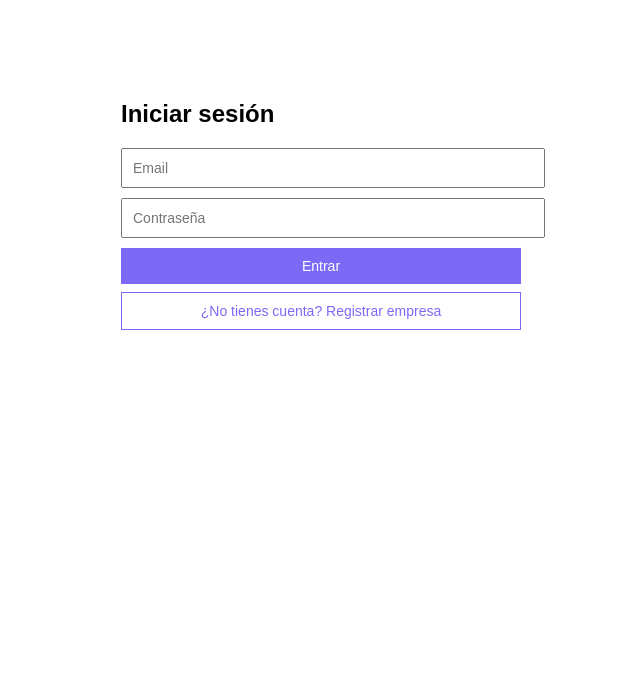
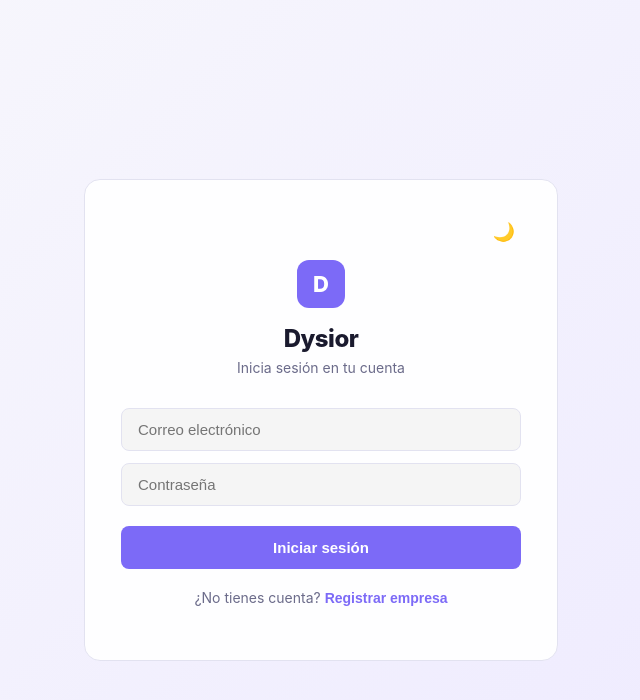
Before and after one commit to dannybaque/saas-tickets-frontend, a React (Create React App) app: page / in a window 1280 px wide. Shown: the top 700 px of the page, without its empty margins (319-959 px from the left). Built offline with nearby package versions, Linux system fonts and the light colour scheme; no server answers.

Commit message:
feat: theme switcher light/dark y diseño mejorado en login y registro

```diff
--- a/src/App.js
+++ b/src/App.js
@@ -1,3 +1,4 @@
+import { useTheme } from './ThemeContext'
 import { useState } from 'react'
 import './App.css'
 import Login from './Login'
@@ -12,6 +13,7 @@ import Dashboard from './Dashboard'
 
 
 function App() {
+  const { theme, mode, toggleTheme }          = useTheme()
   const [menuOpen, setMenuOpen]               = useState(false)
   const [token, setToken]                     = useState(null)
   const [selectedId, setSelectedId]           = useState(null)
@@ -63,7 +65,7 @@ function App() {
 
 
   return (
-    <div>
+<div style={{ minHeight: '100vh', background: theme.bg, color: theme.text, transition: 'background 0.3s, color 0.3s' }}>
       {!token && !showRegister && <Login onLogin={handleLogin} onSwitchToRegister={() => setShowRegister(true)} />}
       {!token && showRegister && <Register onRegister={handleLogin} onSwitchToLogin={() => setShowRegister(false)} />}
       {token && (
@@ -86,6 +88,12 @@ function App() {
               {userPermissions.includes('manage_categories') && <button className={`nav-btn ${view === 'categories' ? 'active' : ''}`} onClick={() => { setView('categories'); setSelectedId(null) }}>Categorías</button>}
               {userPermissions.includes('manage_roles') && <button className={`nav-btn ${view === 'permissions' ? 'active' : ''}`} onClick={() => { setView('permissions'); setSelectedId(null) }}>Permisos</button>}
               <button className="nav-btn danger" onClick={handleLogout}>Cerrar sesión</button>
+              <button
+                className="nav-btn"
+                onClick={toggleTheme}
+                style={{ fontSize: 18, padding: '4px 10px' }}>
+                {mode === 'light' ? '🌙' : '☀️'}
+              </button>
             </div>
           </div>
 
@@ -98,6 +106,9 @@ function App() {
             {userPermissions.includes('manage_categories') && <button className={`mobile-btn ${view === 'categories' ? 'active' : ''}`} onClick={() => { setView('categories'); setSelectedId(null); setMenuOpen(false) }}>Categorías</button>}
             {userPermissions.includes('manage_roles') && <button className={`mobile-btn ${view === 'permissions' ? 'active' : ''}`} onClick={() => { setView('permissions'); setSelectedId(null); setMenuOpen(false) }}>Permisos</button>}
             <button className="mobile-btn danger" onClick={() => { handleLogout(); setMenuOpen(false) }}>Cerrar sesión</button>
+            <button className="mobile-btn" onClick={() => { toggleTheme(); setMenuOpen(false) }}>
+              {mode === 'light' ? '🌙 Modo oscuro' : '☀️ Modo claro'}
+            </button>
           </div>
 
           {view === 'tickets' && !selectedId && <Tickets token={token} onSelect={setSelectedId} permissions={userPermissions} />}
--- a/src/Login.js
+++ b/src/Login.js
@@ -1,12 +1,11 @@
+import { useTheme } from './ThemeContext'
 import { useState } from 'react'
 import axios from 'axios'
 
-//const API = 'http://localhost:3000/api'
 const API = process.env.REACT_APP_API
-//'https://saas-tickets-backend-production.up.railway.app/api'
 
-
-function Login({ onLogin,onSwitchToRegister }) {
+function Login({ onLogin, onSwitchToRegister }) {
+  const { theme, mode, toggleTheme } = useTheme()
   const [email, setEmail]       = useState('')
   const [password, setPassword] = useState('')
   const [error, setError]       = useState(null)
@@ -25,38 +24,123 @@ function Login({ onLogin,onSwitchToRegister }) {
     }
   }
 
+  const handleKeyDown = (e) => {
+    if (e.key === 'Enter') handleLogin()
+  }
+
   return (
-    <div style={{ maxWidth: 400, margin: '100px auto', fontFamily: 'sans-serif' }}>
-      <h2>Iniciar sesión</h2>
-      <div style={{ marginTop: 20 }}>
+    <div style={{
+      minHeight: '100vh',
+      background: mode === 'dark'
+        ? 'linear-gradient(135deg, #0a0a0f 0%, #1a1a2e 100%)'
+        : 'linear-gradient(135deg, #f8f8fc 0%, #ede9ff 100%)',
+      display: 'flex',
+      alignItems: 'center',
+      justifyContent: 'center',
+      padding: '20px',
+      fontFamily: '-apple-system, BlinkMacSystemFont, Segoe UI, sans-serif'
+    }}>
+      <div style={{
+        width: '100%',
+        maxWidth: 400,
+        background: mode === 'dark' ? 'rgba(255,255,255,0.04)' : 'rgba(255,255,255,0.9)',
+        border: `1px solid ${mode === 'dark' ? 'rgba(255,255,255,0.08)' : '#e2e2f0'}`,
+        borderRadius: 16,
+        padding: '40px 36px',
+        backdropFilter: 'blur(10px)'
+      }}>
+        <div style={{ textAlign: 'right', marginBottom: 16 }}>
+          <button onClick={toggleTheme} style={{ background: 'none', border: 'none', fontSize: 18, cursor: 'pointer' }}>
+            {mode === 'light' ? '🌙' : '☀️'}
+          </button>
+        </div>
+        {/* Logo */}
+        <div style={{ textAlign: 'center', marginBottom: 32 }}>
+          <div style={{
+            display: 'inline-flex',
+            alignItems: 'center',
+            justifyContent: 'center',
+            width: 48, height: 48,
+            background: '#7c6af7',
+            borderRadius: 12,
+            marginBottom: 16
+          }}>
+            <span style={{ color: 'white', fontSize: 22, fontWeight: 800 }}>D</span>
+          </div>
+          <h1 style={{ color: theme.text, fontSize: 24, fontWeight: 800, margin: 0, letterSpacing: '-0.5px' }}>Dysior</h1>
+          <p style={{ color: theme.textMuted, fontSize: 14, marginTop: 6 }}>Inicia sesión en tu cuenta</p>
+        </div>
+
+        {/* Campos */}
+        <div style={{ display: 'flex', flexDirection: 'column', gap: 12 }}>
           <input
             type="email"
-          placeholder="Email"
+            placeholder="Correo electrónico"
             value={email}
             onChange={e => setEmail(e.target.value)}
-          style={{ width: '100%', padding: 10, marginBottom: 10, fontSize: 14 }}
+            onKeyDown={handleKeyDown}
+            style={{
+              width: '100%', padding: '12px 16px',
+              background: theme.input,
+              border: `1px solid ${theme.inputBorder}`,
+              borderRadius: 8, color: theme.inputText,
+              fontSize: 15, outline: 'none', boxSizing: 'border-box'
+            }}
           />
           <input
             type="password"
             placeholder="Contraseña"
             value={password}
             onChange={e => setPassword(e.target.value)}
-          style={{ width: '100%', padding: 10, marginBottom: 10, fontSize: 14 }}
+            onKeyDown={handleKeyDown}
+            style={{
+              width: '100%', padding: '12px 16px',
+              background: theme.input,
+              border: `1px solid ${theme.inputBorder}`,
+              borderRadius: 8, color: theme.inputText,
+              fontSize: 15, outline: 'none', boxSizing: 'border-box'
+            }}
           />
-        {error && <p style={{ color: 'red' }}>{error}</p>}
+        </div>
+
+        {/* Error */}
+        {error && (
+          <p style={{
+            color: '#f76a8a', fontSize: 13,
+            marginTop: 12, textAlign: 'center'
+          }}>{error}</p>
+        )}
+
+        {/* Botón */}
         <button
           onClick={handleLogin}
           disabled={loading}
-          style={{ width: '100%', padding: 10, background: '#7c6af7', color: 'white', border: 'none', fontSize: 14, cursor: 'pointer' }}
+          style={{
+            width: '100%', padding: '13px',
+            background: loading ? '#5a4fc7' : '#7c6af7',
+            color: 'white', border: 'none',
+            borderRadius: 8, fontSize: 15,
+            fontWeight: 600, cursor: loading ? 'not-allowed' : 'pointer',
+            marginTop: 20, transition: 'background 0.2s',
+            boxSizing: 'border-box'
+          }}
         >
-          {loading ? 'Entrando...' : 'Entrar'}
+          {loading ? 'Entrando...' : 'Iniciar sesión'}
         </button>
+
+        {/* Registro */}
+        <p style={{ textAlign: 'center', marginTop: 20, fontSize: 14, color: theme.textMuted }}>
+          ¿No tienes cuenta?{' '}
           <button
-            onClick={() => onSwitchToRegister()}
-            style={{ width: '100%', padding: 10, background: 'none', border: '1px solid #7c6af7', color: '#7c6af7', fontSize: 14, cursor: 'pointer', marginTop: 8 }}
-            >
-            ¿No tienes cuenta? Registrar empresa
+            onClick={onSwitchToRegister}
+            style={{
+              background: 'none', border: 'none',
+              color: '#7c6af7', cursor: 'pointer',
+              fontSize: 14, fontWeight: 600, padding: 0
+            }}>
+            Registrar empresa
           </button>
+        </p>
       </div>
     </div>
   )
--- a/src/Register.js
+++ b/src/Register.js
@@ -1,11 +1,12 @@
-import { useState } from "react";
-import axios from "axios";
+import { useState } from 'react'
+import axios from 'axios'
+import { useTheme } from './ThemeContext'
 
 const API = process.env.REACT_APP_API
-//'https://saas-tickets-backend-production.up.railway.app/api'
 
-function Register({ onRegister, onSwitchToLogin}){
-    const [admin_email, setEmail]             = useState('')
+function Register({ onRegister, onSwitchToLogin }) {
+  const { theme, mode, toggleTheme } = useTheme()
+  const [admin_email, setEmail]       = useState('')
   const [password, setPassword]       = useState('')
   const [company_name, setCompanyname] = useState('')
   const [error, setError]             = useState(null)
@@ -14,60 +15,149 @@ function Register({ onRegister, onSwitchToLogin}){
   const handleRegister = async () => {
     setLoading(true)
     setError(null)
-
     try {
       const slug = company_name.toLocaleLowerCase().replace(/\s+/g, '-')
-            const res = await axios.post(`${API}/auth/register`,{admin_email,password,company_name,slug})
+      const res = await axios.post(`${API}/auth/register`, {
+        admin_email,
+        password,
+        company_name,
+        slug
+      })
       onRegister(res.data.token)
     } catch (err) {
-            setError('Registro incorrecto')
-        }finally{
+      setError('Error al registrar. Verifica los datos.')
+    } finally {
       setLoading(false)
     }
   }
 
-    return(
-        <div style={{maxWidth:400, margin: '100px auto', fontFamily: 'sans-serif'}}>
-            <h2>Registrar Empresa</h2>
-            <div style={{marginTop:20}}>
+  const handleKeyDown = (e) => {
+    if (e.key === 'Enter') handleRegister()
+  }
+
+  return (
+    <div style={{
+      minHeight: '100vh',
+      background: mode === 'dark'
+        ? 'linear-gradient(135deg, #0a0a0f 0%, #1a1a2e 100%)'
+        : 'linear-gradient(135deg, #f8f8fc 0%, #ede9ff 100%)',
+      display: 'flex',
+      alignItems: 'center',
+      justifyContent: 'center',
+      padding: '20px',
+      fontFamily: '-apple-system, BlinkMacSystemFont, Segoe UI, sans-serif'
+    }}>
+      <div style={{
+        width: '100%',
+        maxWidth: 400,
+        background: mode === 'dark' ? 'rgba(255,255,255,0.04)' : 'rgba(255,255,255,0.9)',
+        border: `1px solid ${mode === 'dark' ? 'rgba(255,255,255,0.08)' : '#e2e2f0'}`,
+        borderRadius: 16,
+        padding: '40px 36px',
+        backdropFilter: 'blur(10px)',
+        boxShadow: '0 8px 32px rgba(0,0,0,0.08)'
+      }}>
+
+        {/* Toggle tema */}
+        <div style={{ textAlign: 'right', marginBottom: 16 }}>
+          <button onClick={toggleTheme} style={{ background: 'none', border: 'none', fontSize: 18, cursor: 'pointer' }}>
+            {mode === 'light' ? '🌙' : '☀️'}
+          </button>
+        </div>
+
+        {/* Logo */}
+        <div style={{ textAlign: 'center', marginBottom: 32 }}>
+          <div style={{
+            display: 'inline-flex', alignItems: 'center', justifyContent: 'center',
+            width: 48, height: 48, background: '#7c6af7',
+            borderRadius: 12, marginBottom: 16
+          }}>
+            <span style={{ color: 'white', fontSize: 22, fontWeight: 800 }}>D</span>
+          </div>
+          <h1 style={{ color: theme.text, fontSize: 24, fontWeight: 800, margin: 0, letterSpacing: '-0.5px' }}>Dysior</h1>
+          <p style={{ color: theme.textMuted, fontSize: 14, marginTop: 6 }}>Registra tu empresa</p>
+        </div>
+
+        {/* Campos */}
+        <div style={{ display: 'flex', flexDirection: 'column', gap: 12 }}>
           <input
             type="text"
-                    placeholder="Company Name"
+            placeholder="Nombre de empresa"
             value={company_name}
-                    onChange={e =>setCompanyname(e.target.value)}
-                    style={{width: '100%',padding:10,marginBottom:10,fontSize:14}}
+            onChange={e => setCompanyname(e.target.value)}
+            onKeyDown={handleKeyDown}
+            style={{
+              width: '100%', padding: '12px 16px',
+              background: theme.input,
+              border: `1px solid ${theme.inputBorder}`,
+              borderRadius: 8, color: theme.inputText,
+              fontSize: 15, outline: 'none', boxSizing: 'border-box'
+            }}
           />
           <input
             type="email"
-                    placeholder="Email"
+            placeholder="Correo electrónico"
             value={admin_email}
             onChange={e => setEmail(e.target.value)}
-                    style={{ width: '100%', padding: 10, marginBottom: 10, fontSize: 14 }}
+            onKeyDown={handleKeyDown}
+            style={{
+              width: '100%', padding: '12px 16px',
+              background: theme.input,
+              border: `1px solid ${theme.inputBorder}`,
+              borderRadius: 8, color: theme.inputText,
+              fontSize: 15, outline: 'none', boxSizing: 'border-box'
+            }}
           />
           <input
             type="password"
             placeholder="Contraseña"
             value={password}
             onChange={e => setPassword(e.target.value)}
-                    style={{ width: '100%', padding: 10, marginBottom: 10, fontSize: 14 }}
+            onKeyDown={handleKeyDown}
+            style={{
+              width: '100%', padding: '12px 16px',
+              background: theme.input,
+              border: `1px solid ${theme.inputBorder}`,
+              borderRadius: 8, color: theme.inputText,
+              fontSize: 15, outline: 'none', boxSizing: 'border-box'
+            }}
           />
-                {error && <p style={{ color: 'red' }}>{error}</p>}
+        </div>
+
+        {error && (
+          <p style={{ color: '#f76a8a', fontSize: 13, marginTop: 12, textAlign: 'center' }}>{error}</p>
+        )}
+
         <button
           onClick={handleRegister}
-                    disabled= {loading}
-                    style={{width: '100%', padding: 10, background: '#7c6af7', color: 'white', border: 'none', fontSize: 14, cursor: 'pointer' }}
-                >
-                    {loading ? 'Registrando...' : 'Registrar'}
-                </button>
-                <button
-                    onClick={() => onSwitchToLogin()}
-                    style={{ width: '100%', padding: 10, background: 'none', border: '1px solid #ccc', color: '#666', fontSize: 14, cursor: 'pointer', marginTop: 8 }}
-                >
-                    ¿Ya tienes cuenta? Iniciar sesión
+          disabled={loading}
+          style={{
+            width: '100%', padding: '13px',
+            background: loading ? '#5a4fc7' : '#7c6af7',
+            color: 'white', border: 'none',
+            borderRadius: 8, fontSize: 15,
+            fontWeight: 600, cursor: loading ? 'not-allowed' : 'pointer',
+            marginTop: 20, transition: 'background 0.2s',
+            boxSizing: 'border-box'
+          }}>
+          {loading ? 'Registrando...' : 'Crear cuenta'}
         </button>
 
+        <p style={{ textAlign: 'center', marginTop: 20, fontSize: 14, color: theme.textMuted }}>
+          ¿Ya tienes cuenta?{' '}
+          <button
+            onClick={onSwitchToLogin}
+            style={{
+              background: 'none', border: 'none',
+              color: '#7c6af7', cursor: 'pointer',
+              fontSize: 14, fontWeight: 600, padding: 0
+            }}>
+            Iniciar sesión
+          </button>
+        </p>
       </div>
     </div>
   )
 }
+
 export default Register
--- /dev/null
+++ b/src/ThemeContext.js
@@ -0,0 +1,19 @@
+import { createContext, useContext, useState } from 'react'
+import { themes } from './theme'
+
+const ThemeContext = createContext()
+
+export function ThemeProvider({ children }) {
+  const [mode, setMode] = useState('light')
+  const theme = themes[mode]
+
+  const toggleTheme = () => setMode(m => m === 'light' ? 'dark' : 'light')
+
+  return (
+    <ThemeContext.Provider value={{ theme, mode, toggleTheme }}>
+      {children}
+    </ThemeContext.Provider>
+  )
+}
+
+export const useTheme = () => useContext(ThemeContext)
--- a/src/index.js
+++ b/src/index.js
@@ -2,16 +2,16 @@ import React from 'react';
 import ReactDOM from 'react-dom/client';
 import './index.css';
 import App from './App';
+import { ThemeProvider } from './ThemeContext';
 import reportWebVitals from './reportWebVitals';
 
 const root = ReactDOM.createRoot(document.getElementById('root'));
 root.render(
   <React.StrictMode>
-    <App />
+    <ThemeProvider>
+      <App />
+    </ThemeProvider>
   </React.StrictMode>
 );
 
-// If you want to start measuring performance in your app, pass a function
-// to log results (for example: reportWebVitals(console.log))
-// or send to an analytics endpoint. Learn more: https://bit.ly/CRA-vitals
 reportWebVitals();
--- /dev/null
+++ b/src/theme.js
@@ -0,0 +1,40 @@
+export const themes = {
+  light: {
+    bg: '#ffffff',
+    bgSecondary: '#f8f8fc',
+    bgCard: '#ffffff',
+    nav: '#12121a',
+    navText: '#ffffff',
+    text: '#1a1a2e',
+    textMuted: '#6b6b8a',
+    border: '#e2e2f0',
+    input: '#f5f5f5',
+    inputBorder: '#e2e2f0',
+    inputText: '#1a1a2e',
+    primary: '#7c6af7',
+    danger: '#f76a8a',
+    success: '#6af7c2',
+    warning: '#f7a06a',
+    cardBg: '#ffffff',
+    cardBorder: '#e2e2f0',
+  },
+  dark: {
+    bg: '#0a0a0f',
+    bgSecondary: '#12121a',
+    bgCard: '#16161f',
+    nav: '#080810',
+    navText: '#ffffff',
+    text: '#e2e2f0',
+    textMuted: '#6b6b8a',
+    border: '#1e1e2e',
+    input: 'rgba(255,255,255,0.06)',
+    inputBorder: 'rgba(255,255,255,0.1)',
+    inputText: '#ffffff',
+    primary: '#7c6af7',
+    danger: '#f76a8a',
+    success: '#6af7c2',
+    warning: '#f7a06a',
+    cardBg: '#12121a',
+    cardBorder: '#1e1e2e',
+  }
+}
```
Lines whose indentation alone changed are shown as unchanged.
